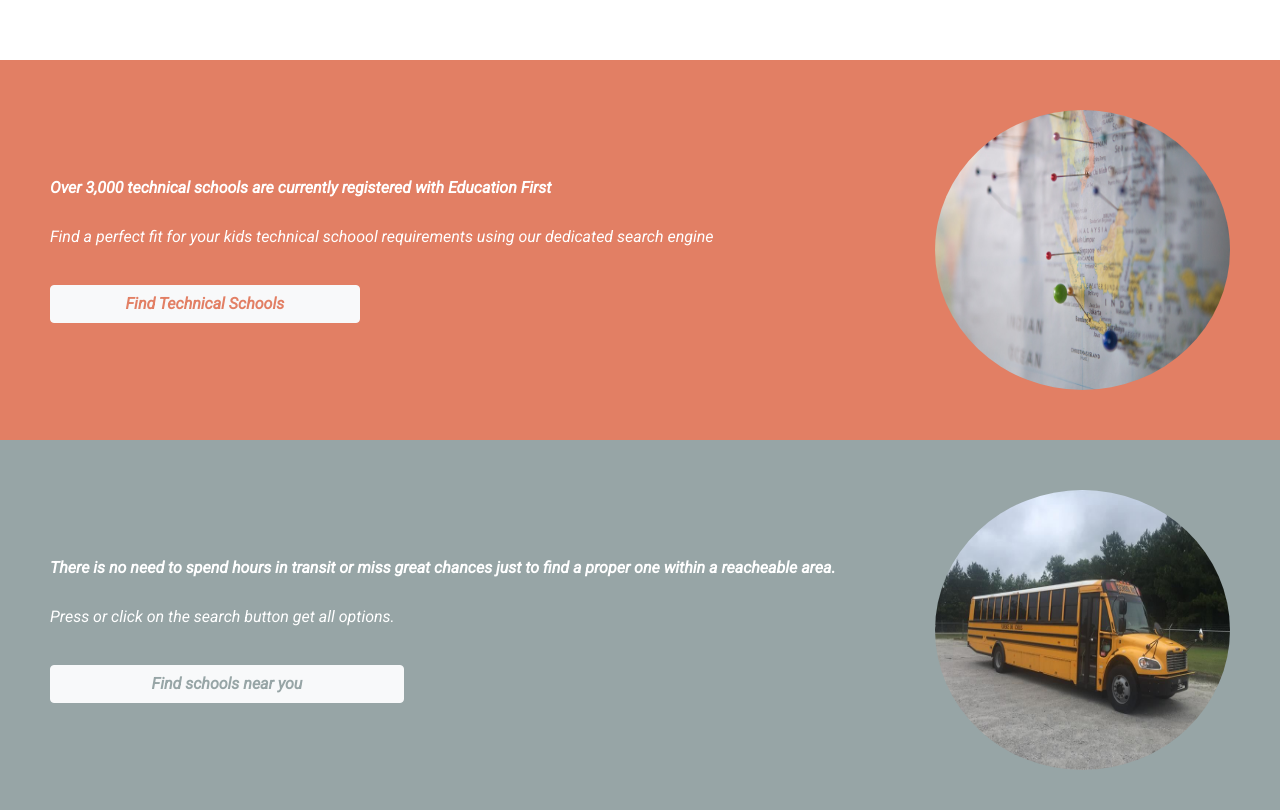
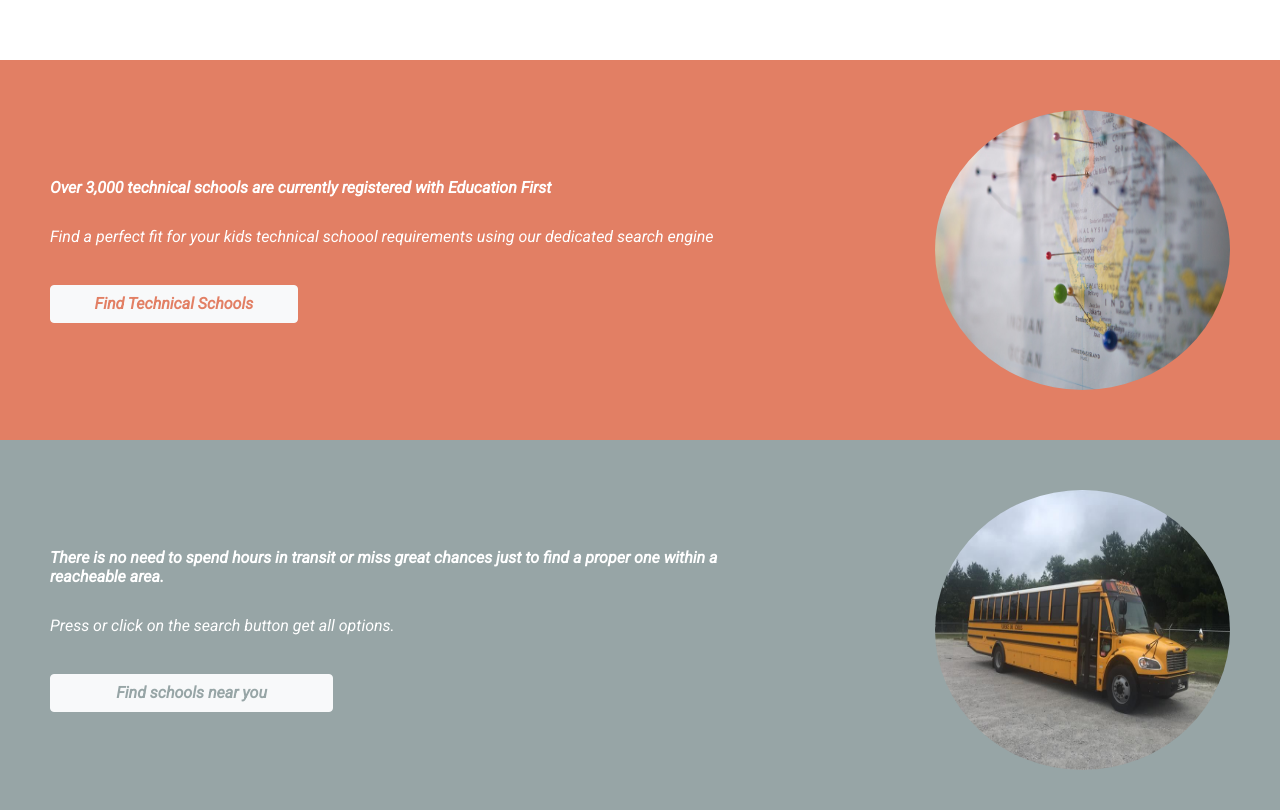
Before and after one commit to sergiocortessat/Capstone-Director-schools, a website: page index.html in a window 1280 px wide. Shown: the part 1548-2358 px from the top of the page. Drawn offline with nearby package versions, Linux system fonts and the light colour scheme; a web font is replaced by a local one.

Commit message:
Add proper height-width size to highlight area

```diff
--- a/styles/highlights.css
+++ b/styles/highlights.css
@@ -131,18 +131,21 @@
     display: flex;
     flex-direction: column;
     align-items: flex-start;
+    width: 60%;
   }
 
   .highlight-grey > div {
     display: flex;
     flex-direction: column;
     align-items: flex-start;
+    width: 60%;
   }
 
   .highlight-blue > div {
     display: flex;
     flex-direction: column;
     align-items: flex-start;
+    width: 60%;
   }
 
   .button-font-red {
```
